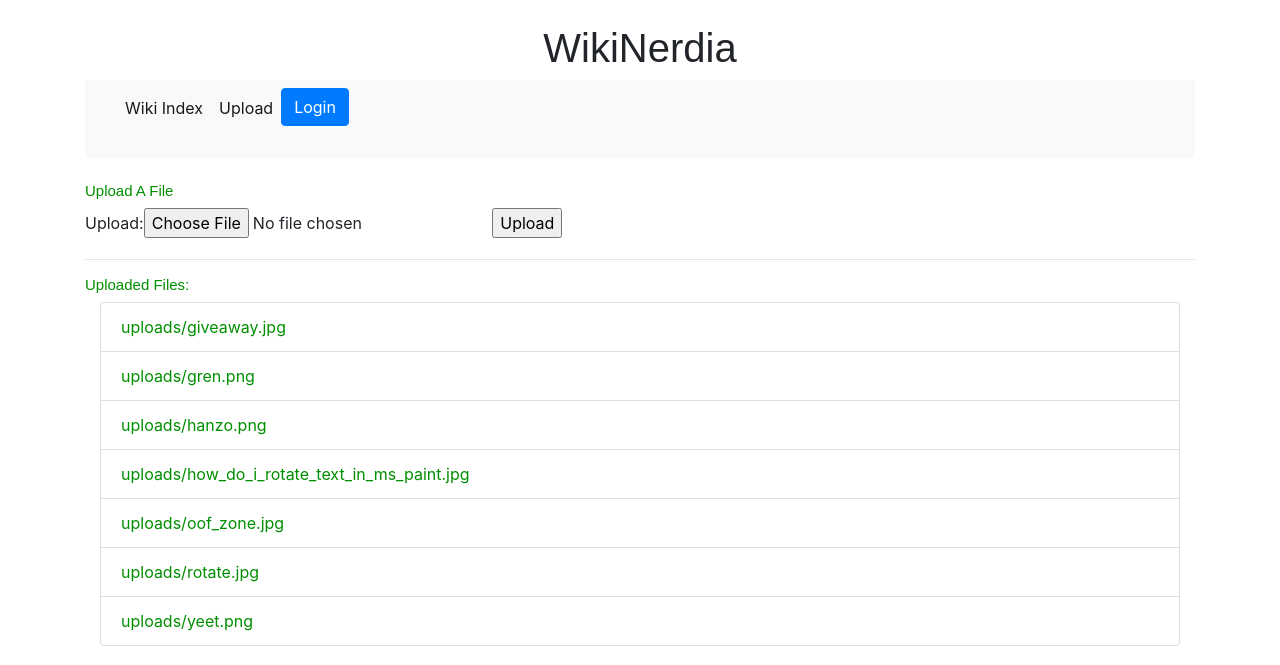
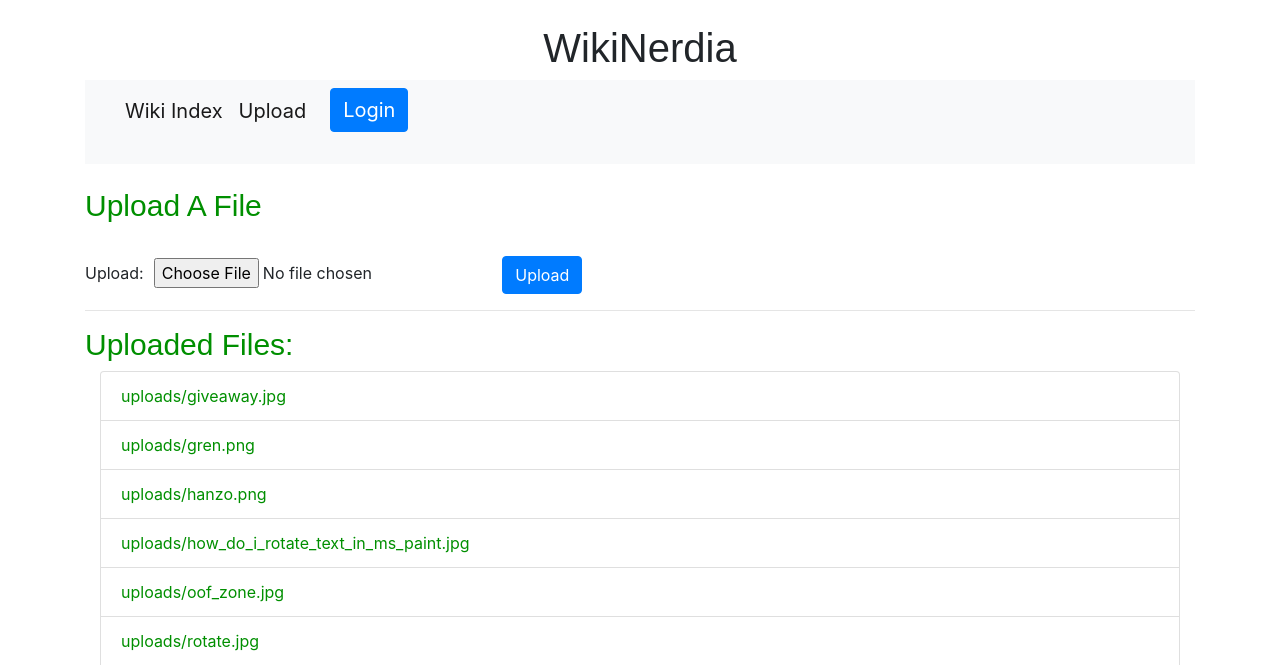
Before and after one commit to NathanMace7/wiki2, a Django app: page /wiki/upload/ in a window 1280 px wide. Shown: the top 665 px of the page. Run offline with Django 3.2, Linux system fonts and the light colour scheme; data comes from the database, SQL or seed files in the repository; both versions use the stored data as it was after the commit; some libraries are stand-ins or nearby versions; some web fonts are replaced.

Commit message:
Styling Upload Page

```diff
--- a/mysite/wiki/templates/wiki/edit_page.html
+++ b/mysite/wiki/templates/wiki/edit_page.html
@@ -2,8 +2,8 @@
 {% load staticfiles %}
 {% block content %}
 
-<script src="{% static 'tinymce/tinymce.min.js' %}"></script>
-<script>tinymce.init({ forced_root_block: "", selector: '#id_content', plugins: 'autolink', remove_trailing_brs: false });</script>
+<!--<script src="{% static 'tinymce/tinymce.min.js' %}"></script>
+<script>tinymce.init({ forced_root_block: "", selector: '#id_content', plugins: 'autolink', remove_trailing_brs: false });</script>-->
 
 <!--Title-->
 <h2>
--- a/mysite/wiki/templates/wiki/index.html
+++ b/mysite/wiki/templates/wiki/index.html
@@ -5,7 +5,7 @@
 {% block content %}
 {% block contentTitle %}
 
-<nav class="navbar navbar-expand-lg navbar-light-blue bg-light-blue">
+<nav class="navbar navbar-expand-lg navbar-light bg-light">
     <a class="navbar-brand"></a>
     <button class="navbar-toggler" type="button" data-toggle="collapse" data-target="#navbarSupportedContent"
         aria-controls="navbarSupportedContent" aria-expanded="false" aria-label="Toggle navigation">
@@ -20,7 +20,9 @@
             <li class="nav-item active">
                 <a class="nav-link" href="{% url 'wiki:upload_page' %}">Upload<span class="sr-only">(current)</span></a>
             </li>
-            <br>
+            <li class="nav-item active">
+                    <a class="nav-link" href="#"><span class="sr-only">(current)</span></a>
+                </li>
             <li>
                 <!--Login / Logout Button-->
                 <!--Log out-->
--- a/mysite/wiki/templates/wiki/upload.html
+++ b/mysite/wiki/templates/wiki/upload.html
@@ -59,22 +59,24 @@
         <div class="collapse navbar-collapse" id="navbarSupportedContent">
             <ul class="navbar-nav mr-auto">
                 <li class="nav-item active">
-                    <a class="nav-link" href="{% url 'wiki:index' %}">Wiki Index<span
+                    <a class="nav-link" href="{% url 'wiki:index' %}" style="font-size: 20px;">Wiki Index<span
                             class="sr-only">(current)</span></a>
                 </li>
                 <li class="nav-item active">
-                    <a class="nav-link" href="{% url 'wiki:upload_page' %}">Upload<span
+                    <a class="nav-link" href="{% url 'wiki:upload_page' %}" style="font-size: 20px;">Upload<span
                             class="sr-only">(current)</span></a>
                 </li>
-                <br>
+                <li class="nav-item active">
+                    <a class="nav-link" href="#"><span class="sr-only">(current)</span></a>
+                </li>
                 <li>
                     <!--Login / Logout Button-->
                     <!--Log out-->
                     {% if user.is_authenticated %}
                     <a href="{% url 'wiki:logout' %}" class="btn btn-danger"
-                        style="align-self: right;">Logout</a><br><br>
+                        style="align-self: right; font-size: 20px;">Logout</a><br><br>
                     {% else %}
-                    <a href="{% url 'wiki:logout' %}" class="btn btn-primary">Login</a><br>
+                    <a href="{% url 'wiki:logout' %}" class="btn btn-primary" style="font-size: 20px;">Login</a><br>
                     <br>
                     {% endif %}
                 </li>
@@ -82,12 +84,12 @@
         </div>
     </nav>
     <br>
-    <h2>Upload A File</h2>
+    <h2 style="font-size: 30px;">Upload A File</h2><br>
 
-    <form method='POST' enctype='multipart/form-data' action="{% url 'wiki:upload_page' %}">
-        {% csrf_token %}
-        {{form}}
-        <input type='submit' value="Upload">
+    <form method="POST" enctype="multipart/form-data" action="/wiki/upload/">
+        <input class="btn btn-primary" type="hidden" name="csrfmiddlewaretoken" value="bL12YEcEMe2Bta75wUnLuma0KUJkITO6BSOHSNwzGIvnwjGkAB46Uf0ckESwBrBC">
+        <label for="id_upload">Upload:  </label><input  type="file" name="upload" required="" id="id_upload" style="margin: 0 0 0 10px;">
+        <input class="btn btn-primary" type="submit" value="Upload">
     </form>
 
 </section>
@@ -96,7 +98,7 @@
 
 <section>
 
-    <h2>Uploaded Files:</h2>
+    <h2 style="font-size: 30px;">Uploaded Files:</h2>
     <div class="container">
         {% if files %}
         <ul class="list-group" id="listorder">
```
Also changed, not shown: mysite/media/uploads/test.txt (deleted, +0 -17 lines), mysite/wiki/templates/wiki/create_page.html (+26 -6 lines), mysite/wiki/templates/wiki/detail.html (+26 -6 lines), mysite/db.sqlite3, mysite/media/uploads/fortnite-default-dance-541-gif.gif (deleted), mysite/media/uploads/gren_3xCXLOy.png (deleted), mysite/media/uploads/how_do_i_rotate_text_in_ms_paint_IWWW27Q.jpg (deleted), 8 other files.
